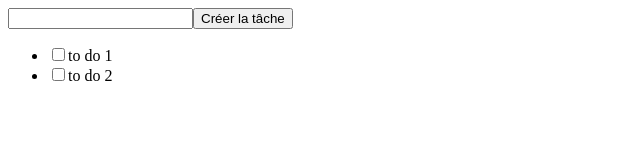
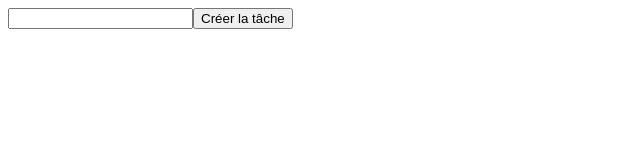
Before and after one commit to alebus84/to-do-list-application-v1.0.0, a Vue app: page / in a window 1280 px wide. Shown: the top 160 px of the page, without its empty margins (0-640 px from the left). Built offline with nearby package versions, Linux system fonts and the light colour scheme.

Commit message:
CREATE: Locale storage functionality in App view.

```diff
--- a/src/App.vue
+++ b/src/App.vue
@@ -6,12 +6,13 @@ import { ref } from "vue";
 
 const text = ref("");
 const theTextIsTooShort = ref(false);
-const list = ref([{name: "to do 1", done: false}, {name: "to do 2", done: false}]);
+const list = ref([]);
 
 const checkLocalStorage = () => {
   if (window.localStorage.getItem("toDoList")) {
     console.log("toDoList existe dans le localStorage");
     console.log(window.localStorage.getItem("toDoList"));
+    list.value = JSON.parse(window.localStorage.getItem("toDoList"));
   } else {
     console.log("toDoList n'existe pas dans le localStorage");
     console.log(window.localStorage.getItem("toDoList"));
@@ -27,6 +28,7 @@ const handleCreate = (event) => {
   } else {
     theTextIsTooShort.value = false;
     list.value.unshift({name: text.value, done: false});
+    window.localStorage.setItem("toDoList", JSON.stringify(list.value));
   }
 }
 
```
